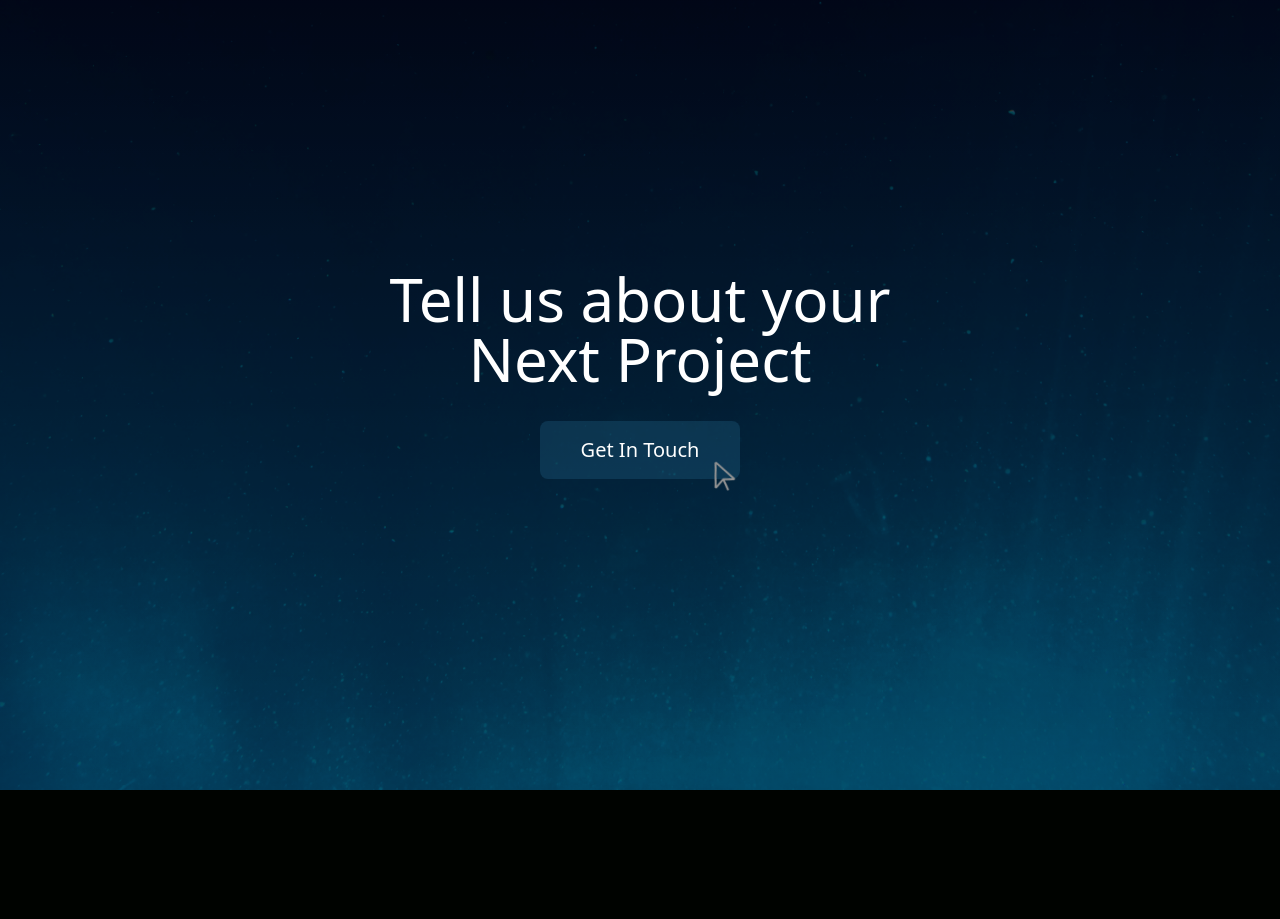
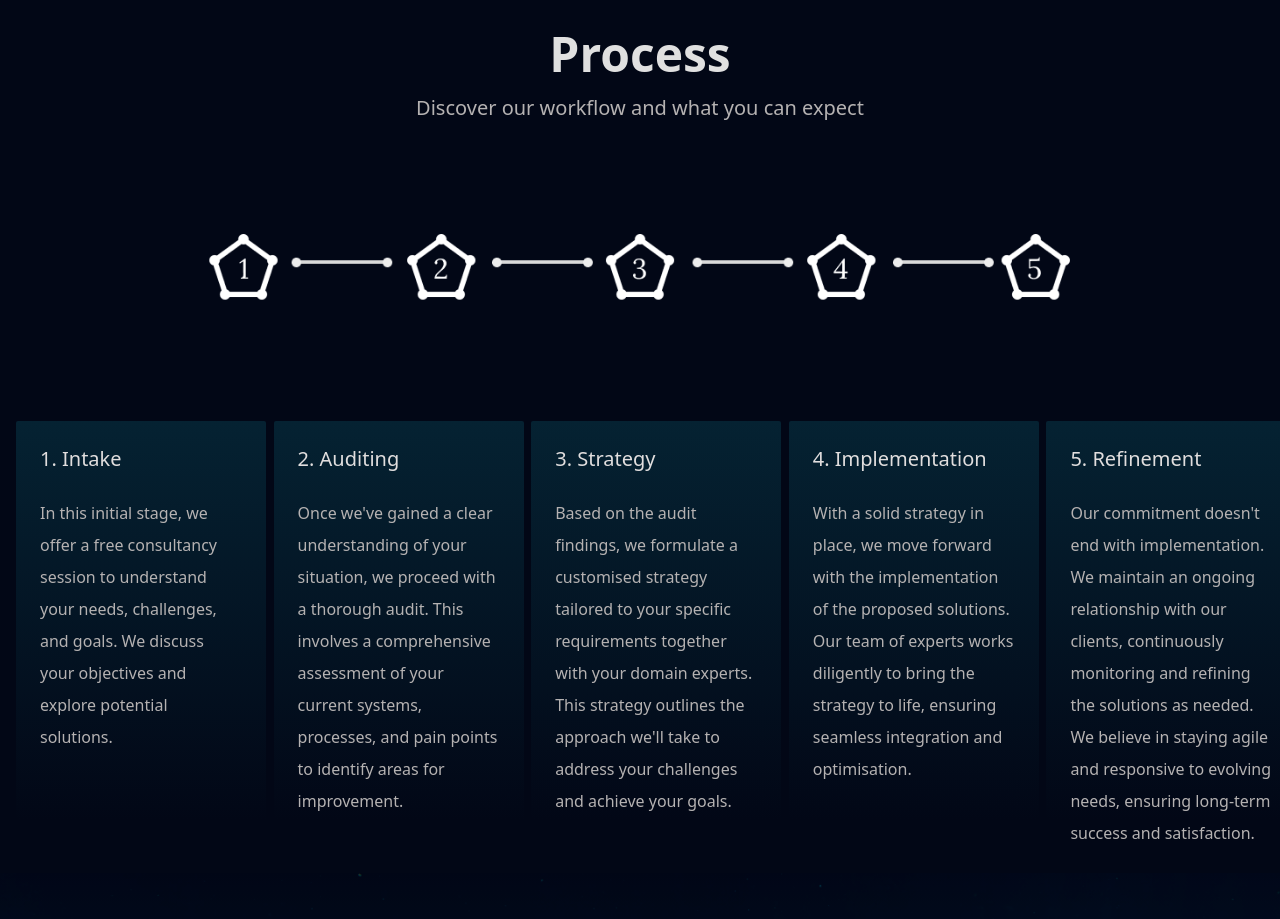
Before and after one commit to denny-038/Panda_webdesign, a React (Create React App) app: page / in a window 1280 px wide. Shown: the part 1878-2797 px from the top of the page. Before the commit the page ends 2668 px from the top, so only its background shows below. Built offline with nearby package versions, Linux system fonts and the light colour scheme.

Commit message:
Finalized website

```diff
--- a/public/index.html
+++ b/public/index.html
@@ -24,7 +24,7 @@
       work correctly both with client-side routing and a non-root public URL.
       Learn how to configure a non-root public URL by running `npm run build`.
     -->
-    <title>React App</title>
+    <title>Panda Analytics</title>
   </head>
   <body>
     <noscript>You need to enable JavaScript to run this app.</noscript>
--- a/src/components/Second.jsx
+++ b/src/components/About.jsx
@@ -6,11 +6,11 @@ import Consultant from '../Pictures/Consultant.png'
 import SAAS from '../Pictures/SAAS.png'
 import Others from '../Pictures/Others.png'
 
-const Second = () => {
+const About = () => {
   return (
     <div id='Aboutus' className='w-full bg-[#020716]'>
       <div className='max-w-screen-xl mx-auto py-10 px-4 text-center'>
-        <h1 className='font-bold text-[#E0E0E0] text-3xl md:text-5xl mb-4'>
+        <h1 className='font-bold text-[#E0E0E0] text-4xl md:text-5xl mb-4'>
           About Us
         </h1>
         <p className='text-[#B5B2B2] text-[13px] md:text-xl mb-6'>
@@ -53,7 +53,7 @@ const Second = () => {
   );
 }
 
-export default Second;
+export default About;
 
 const Card = ({ image, title, description }) => {
   return (
--- a/src/components/Third.jsx
+++ b/src/components/Contact.jsx
@@ -3,7 +3,7 @@ import sky from  '../Pictures/lasysky.png'
 import Mouse from '../Pictures/Mouse.png'
 
 
-const Third = () => {
+const Contact = () => {
   return (
     <div id="Contact" className='w-full h-screen flex items-center justify-center'
         style={{ backgroundImage: `url(${sky}), linear-gradient(to top, #053C5A, #020716)`, backgroundRepeat: 'no-repeat', backgroundSize: 'cover' }}>
@@ -12,7 +12,11 @@ const Third = () => {
         <p>Next Project</p>
         <div className="relative rounded-lg font-medium md:text-[20px] text-[14px] my-8 flex items-center justify-center md:w-[200px] w-[130px] md:h-[58px] h-[45px] md:bg-[#297AB0] bg-[rgba(255,255,255,0.3)]"
           style={{ backgroundColor: 'rgba(52, 138, 185, 0.2)' }}>
-          <button className="absolute inset-0 flex items-center justify-center z-10 md:bg-transparent bg-[rgba(255,255,255,0.3)] rounded-lg">
+          <button className="absolute inset-0 flex items-center justify-center z-10 md:bg-transparent bg-[rgba(255,255,255,0.3)] rounded-lg"
+            onClick={() => {
+              window.location.href = "mailto:info@panda-analytics.nl";
+            }}
+          >
             Get In Touch
           </button>
           <img src={Mouse} alt="/" className="absolute bottom-[-50%] right-[-15px] md:w-[63px] md:h-[59px] w-[40px] h-[35px]"
@@ -23,4 +27,4 @@ const Third = () => {
   )
 }
 
-export default Third
+export default Contact
--- a/src/components/First.jsx
+++ b/src/components/Hero.jsx
@@ -14,7 +14,7 @@ const Hero = () => {
           <li className='p-4' style={{ marginRight: '30px'}}>
             <link rel="stylesheet" href="" /><HashLink smooth to='/#Aboutus' > About Us </HashLink>
           </li>
-          <li className='p-4' style={{ marginRight: '30px'}}>Roadmap</li>
+          <li className='p-4' style={{ marginRight: '30px'}}><HashLink smooth to='/#Process' > Process </HashLink></li>
           <li className='p-4' style={{ marginRight: '30px'}}>Careers</li>
           <li className='p-4'><HashLink smooth to='/#Contact' > Contact </HashLink></li>
         </ul>
--- /dev/null
+++ b/src/components/Process.jsx
@@ -0,0 +1,72 @@
+import React from 'react'
+import Roadmap from '../Pictures/Roadmap.png'
+import Innovative from '../Pictures/Innovative.png'
+import ProblemSolving from  '../Pictures/Problem Solving.png'
+import Efficient from '../Pictures/Efficient.png'
+import Consultant from '../Pictures/Consultant.png'
+import SAAS from '../Pictures/SAAS.png'
+
+
+const Process = () => {
+  return (
+    <div id='Process' className='w-full bg-[#020716]'>
+      <div className='max-w-screen-xl mx-auto py-10 px-4 text-center justify-center items-center'>
+        <h1 className='font-bold text-[#E0E0E0] text-4xl md:text-5xl mb-4'>
+          Process
+        </h1>
+        <p className='text-[#B5B2B2] text-[13px] md:text-xl'>
+          Discover our workflow and what you can expect
+        </p>
+        {/* Insert Roadmap image heer */}
+        <div className='flex items-center justify-center'>
+            <img src={Roadmap} alt="/" className='w-5/6 h-[auto] mx-auto' />
+        </div>
+        <div className='grid lg:grid-cols-5 md:grid-cols-2 grid-cols-1 gap-10'>
+        <Card
+            image={Innovative}
+            title="1. Intake"
+            description="In this initial stage, we offer a free consultancy session to understand your needs, challenges, and goals. We discuss your objectives and explore potential solutions."
+          />
+          <Card
+            image={ProblemSolving}
+            title="2. Auditing"
+            description="Once we've gained a clear understanding of your situation, we proceed with a thorough audit. This involves a comprehensive assessment of your current systems, processes, and pain points to identify areas for improvement."
+          />
+          <Card
+            image={Efficient}
+            title="3. Strategy"
+            description="Based on the audit findings, we formulate a customised strategy tailored to your specific requirements together with your domain experts. This strategy outlines the approach we'll take to address your challenges and achieve your goals."
+          />
+          <Card
+            image={Consultant}
+            title="4. Implementation"
+            description="With a solid strategy in place, we move forward with the implementation of the proposed solutions. Our team of experts works diligently to bring the strategy to life, ensuring seamless integration and optimisation."
+          />
+          <Card
+            image={SAAS}
+            title="5. Refinement"
+            description="Our commitment doesn't end with implementation. We maintain an ongoing relationship with our clients, continuously monitoring and refining the solutions as needed. We believe in staying agile and responsive to evolving needs, ensuring long-term success and satisfaction."
+          />
+        </div>
+      </div>
+    </div>
+  )
+}
+
+export default Process
+
+const Card = ({ title, description }) => {
+    return (
+      <div className='bg-[#122A41] lg:w-[250px] md:w-7/8 w-[90%] max-w-[300px] h-[400px] rounded-sm my-3 text-[#E1DEDE] flex flex-col justify-between items-center p-6 mx-auto sm:mx-0' style={{ backgroundImage: 'linear-gradient(to top, #020716, #052232)' }}>
+        <div className='flex flex-col'>
+          <span className='flex items-center mb-4'>
+            <h1 className='text-xl'>{title}</h1>
+          </span>
+          <div className='text-[#B5B2B2] self-center text-left mt-2 leading-[2rem] font-light'>
+            <p>{description}</p>
+          </div>
+        </div>
+        <span></span>
+      </div>
+    );
+  };
--- a/src/pages/homepage.jsx
+++ b/src/pages/homepage.jsx
@@ -1,14 +1,16 @@
 import React from 'react';
-import First from '../components/First';
-import Second from '../components/Second';
-import Third from '../components/Third';
+import Hero from '../components/Hero';
+import About from '../components/About';
+import Contact from '../components/Contact';
+import Process from '../components/Process';
 
 function Homepage() {
   return (
     <div>
-      <First/>
-      <Second/>
-      <Third/>
+      <Hero/>
+      <About/>
+      <Process/>
+      <Contact/>
     </div>
   );
 }
```
Also changed, not shown: src/Pictures/Roadmap.png (added), 1 other file (tests, documents, lock files or other folders).
